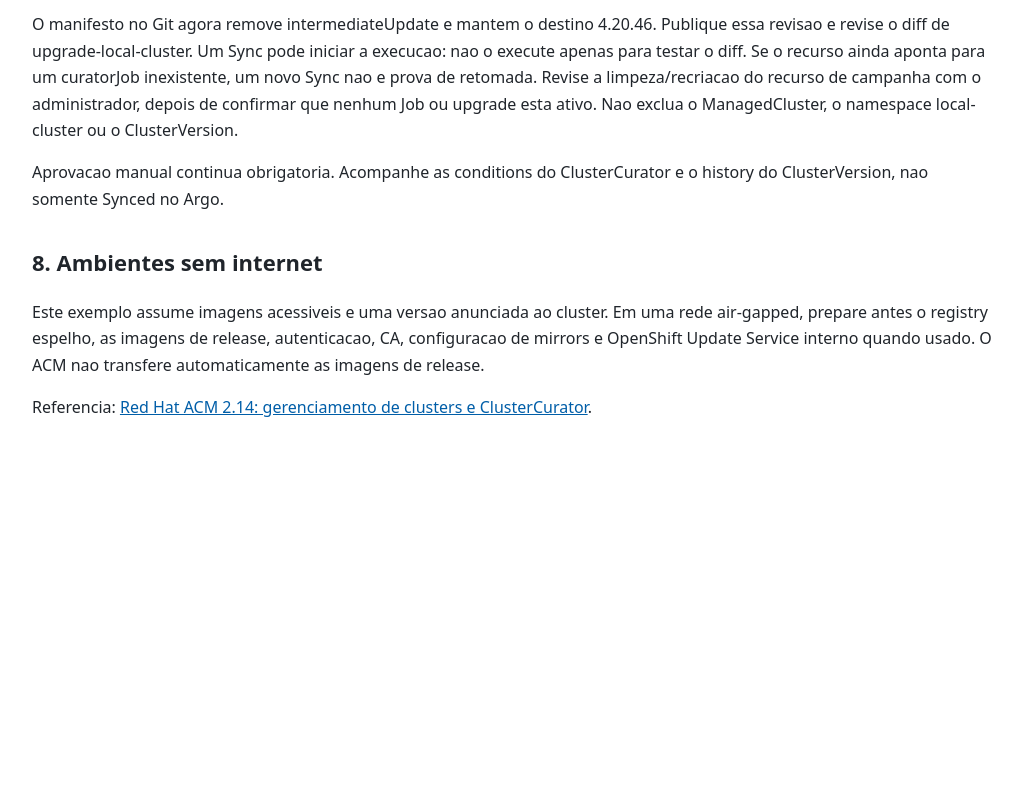
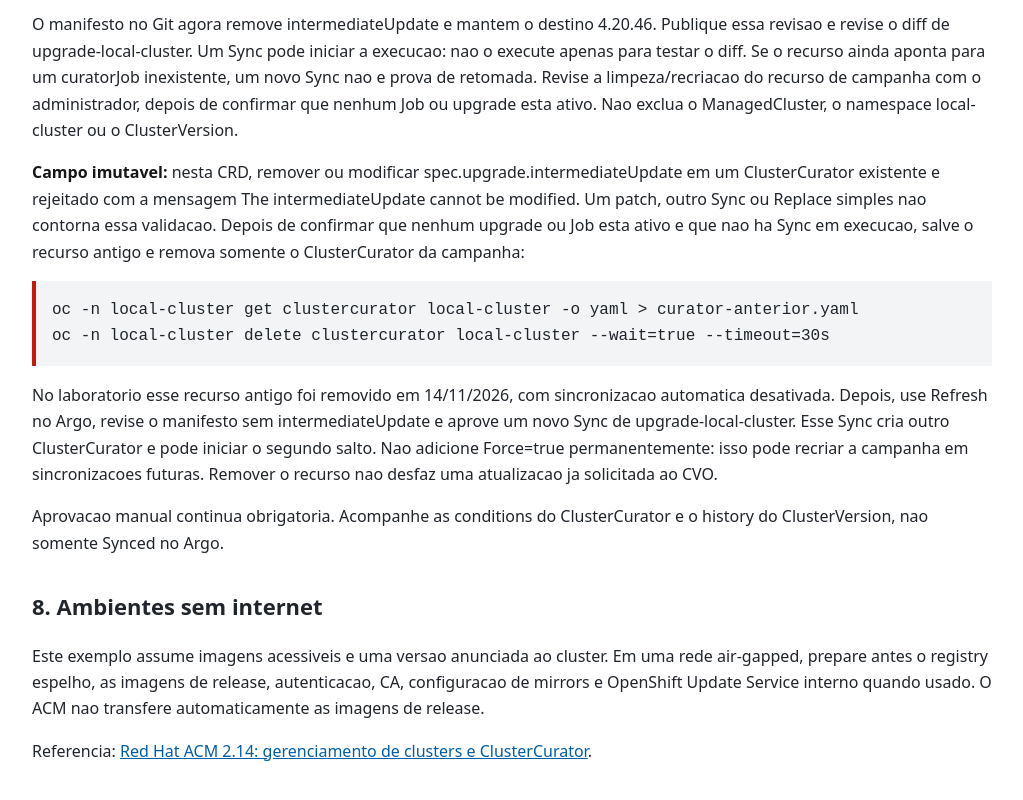
Before and after one commit to Joaofelixs/lab-redhat, a plain HTML site: page docs/upgrades-acm-gitops.html in a window 1280 px wide. Shown: the part 4874-5674 px from the top of the page, without its empty margins (128-1151 px from the left). Before the commit the page ends 5338 px from the top, so only its background shows below. Drawn offline with Linux system fonts and the light colour scheme.

Commit message:
docs: explain immutable curator recreation for second hop

```diff
--- a/docs/upgrades-acm-gitops.html
+++ b/docs/upgrades-acm-gitops.html
@@ -195,6 +195,20 @@ Se o recurso ainda aponta para um curatorJob inexistente, um novo Sync nao
 e prova de retomada. Revise a limpeza/recriacao do recurso de campanha com
 o administrador, depois de confirmar que nenhum Job ou upgrade esta ativo.
 Nao exclua o ManagedCluster, o namespace local-cluster ou o ClusterVersion.</p>
+<p><strong>Campo imutavel:</strong> nesta CRD, remover ou modificar
+spec.upgrade.intermediateUpdate em um ClusterCurator existente e rejeitado
+com a mensagem The intermediateUpdate cannot be modified. Um patch, outro
+Sync ou Replace simples nao contorna essa validacao. Depois de confirmar que
+nenhum upgrade ou Job esta ativo e que nao ha Sync em execucao, salve o recurso
+antigo e remova somente o ClusterCurator da campanha:</p>
+<pre><code>oc -n local-cluster get clustercurator local-cluster -o yaml &gt; curator-anterior.yaml
+oc -n local-cluster delete clustercurator local-cluster --wait=true --timeout=30s</code></pre>
+<p>No laboratorio esse recurso antigo foi removido em 14/11/2026, com
+sincronizacao automatica desativada. Depois, use Refresh no Argo, revise o
+manifesto sem intermediateUpdate e aprove um novo Sync de upgrade-local-cluster.
+Esse Sync cria outro ClusterCurator e pode iniciar o segundo salto. Nao adicione
+Force=true permanentemente: isso pode recriar a campanha em sincronizacoes
+futuras. Remover o recurso nao desfaz uma atualizacao ja solicitada ao CVO.</p>
 <p>Aprovacao manual continua obrigatoria. Acompanhe as conditions do
 ClusterCurator e o history do ClusterVersion, nao somente Synced no Argo.</p>
 
```
